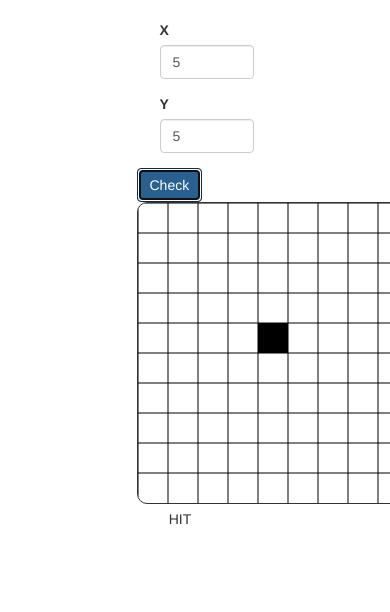
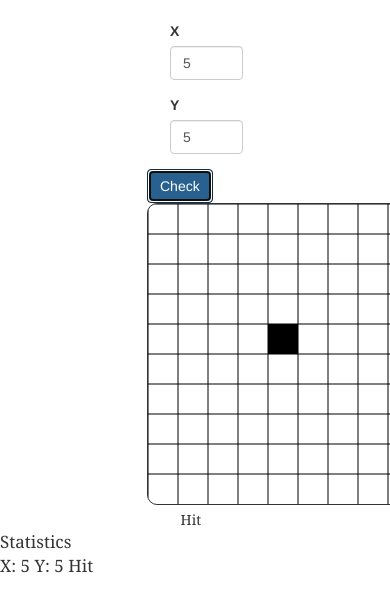
Before and after one commit to MariaKrusteva/Battleships, a website: page index.html in a window 390 px wide. Both pictures are taken after typing "5", "5" into the empty fields and a click on the button "Check". Shown: the top 612 px of the page. Drawn offline with nearby package versions, Linux system fonts and the light colour scheme.

Commit message:
Added statistics column

```diff
--- a/app.js
+++ b/app.js
@@ -5,8 +5,13 @@ var
   width = 300;
 
 
+// initial drawing of the canvas
+// top left corner is (0;0)
+// bottom right corner is (10;10)
+// going left - right increases x coordinate
+// going up - down increases y coordinate
+
 function drawCanvas(){
-
   canvas.height = height;
   canvas.width = width;
   context.fillStyle = "black";
@@ -23,9 +28,13 @@ function drawCanvas(){
   });
 }
 
+// random integer between min and max(excluding max)
+
 function getRandomInt(min, max) {
     return Math.floor(Math.random() * (max - min)) + min;
 }
+
+// generating random start possition and possible directions for a ship
 
 function getTheDirection(shipSize){
   var
@@ -53,6 +62,7 @@ function getTheDirection(shipSize){
   return result;
 }
 
+// generating points for the whole ship
 
 function getShip(shipSize){
   var
@@ -81,13 +91,12 @@ function getShip(shipSize){
     }); break;
 
   }
-
-  // points.forEach(function(point) {
-  //   point.print();
-  // })
-  // console.log(direction, points);
   return points;
 }
+
+// cheking entered possition for a hit
+// we get the index of the point if we have a hit
+// and -1 otherwise
 
 function checkForHit(points, enteredX, enteredY){
   var result = -1;
@@ -101,6 +110,9 @@ function checkForHit(points, enteredX, enteredY){
   return result;
 }
 
+// cheking for eqivalent poins in the array
+// (this means 2 ships have the same point)
+
 function numberOfEqivalentPoints(points) {
   var result = 0;
   points.forEach(function(point1) {
@@ -113,6 +125,8 @@ function numberOfEqivalentPoints(points) {
   return result;
 }
 
+// generating 3 ships without repeating points
+
 function generateShips(size1, size2, size3) {
   var result = null;
   do {
@@ -120,11 +134,9 @@ function generateShips(size1, size2, size3) {
   }
   while(numberOfEqivalentPoints(result) > size1 + size2 + size3);
 
-  // result.forEach(function(p){
-  //   console.log(p.getX() + 1, p.getY()+ 1)
-  // })
   return result;
 }
+
 
 $(document).ready(function() {
   drawCanvas();
@@ -133,8 +145,8 @@ $(document).ready(function() {
     hits = 0,
     enteredX = null,
     enteredY = null,
-    index = null;
-
+    index = null,
+    message = null;
 
   $('#checkForHitButton').on('click', function(event) {
     event.preventDefault();
@@ -143,22 +155,21 @@ $(document).ready(function() {
     $('#message').empty();
 
     index = checkForHit(ships, enteredX, enteredY);
+
     if(index > -1){
-      $('#message').html('HIT');
+      message = 'Hit'
       ships.splice(index, 1)
     }
     else{
-      $('#message').html('MISSED');
+      message = 'Missed'
     }
+
+    $('#message').html(message);
+
+    $('#statistics').append(['<br/>', 'X:', enteredX + 1, 'Y:', enteredY+1, message].join(' '));
     if(ships.length === 0) {
       alert('YOU WIN!');
     }
   })
 
-
-  //console.log(getTheDirection(5));
-  // drawShip(5);
-  // drawShip(4);
-  // drawShip(4);
-
 })
--- a/index.html
+++ b/index.html
@@ -6,7 +6,9 @@
     <title>Battleships game</title>
 </head>
 <body>
-    <div id="container">
+    <div class="row">
+        <div class="col-md-4"></div>
+        <div id="container" class="col-md-4">
             <form class="form-inline">
               <div class="form-group">
                 <label>X</label>
@@ -18,10 +20,10 @@
               </div>
               <button class="btn btn-primary" id="checkForHitButton">Check</button>
             </form>
-        <div id="innerContainer">
             <canvas id="canvas" style="border: 1px solid"></canvas>
             <div id="message"></div>
         </div>
+        <div class="col-md-4" id="statistics">Statistics</div>
     </div>
 
 
--- a/style.css
+++ b/style.css
@@ -13,6 +13,12 @@
 }
 
 #message {
+  font-family: "Georgia";
   margin: 0 auto;
-  width: 45%;
+  width: 30%;
 }
+
+#statistics {
+    font-family: "Georgia";
+    font-size: 17px;
+}
```
Lines whose indentation alone changed are shown as unchanged.
